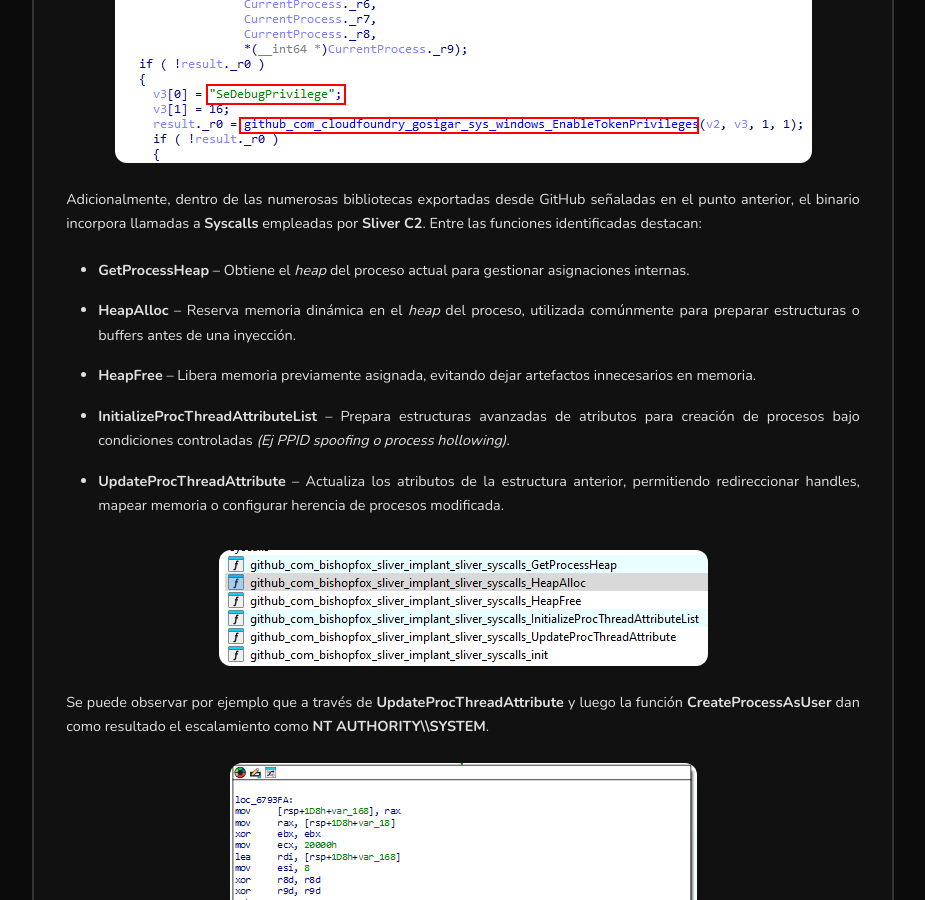
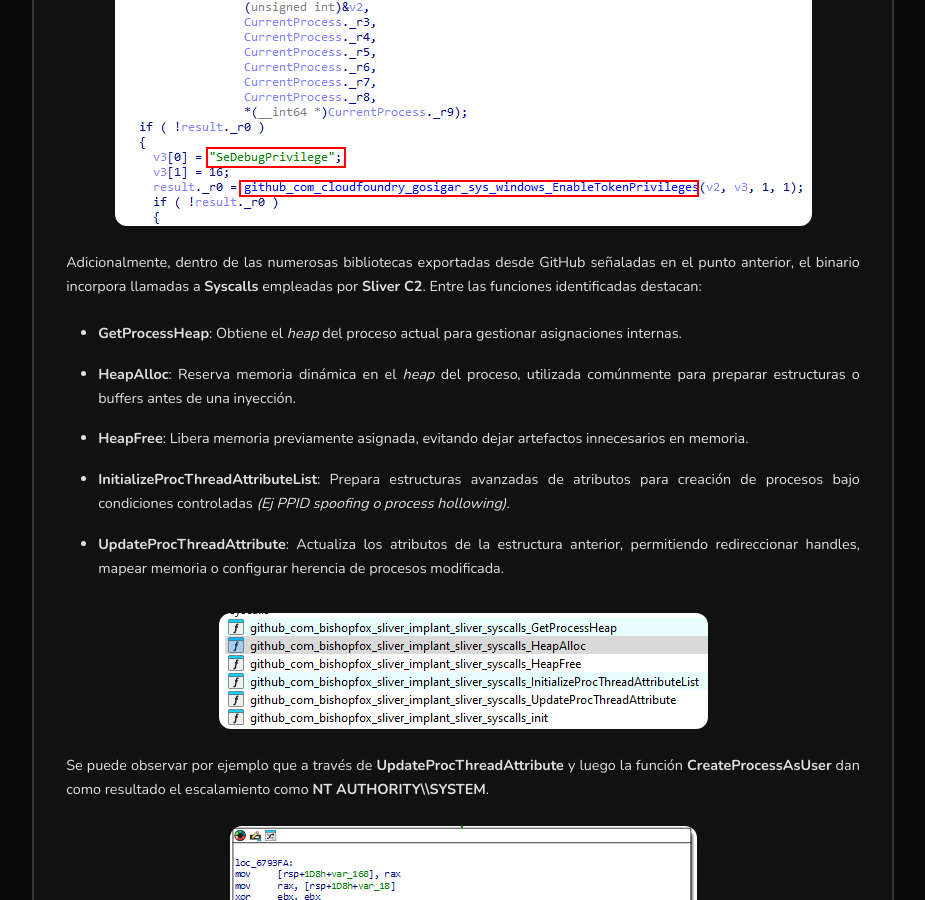
Before and after one commit to NaotaClone/naotaclone.github.io, a Jekyll site: the page built from _posts/2026-01-16-anubis-ransomware.md, in a window 1280 px wide and 900 px high, scrolled down 7661 px. Shown: the whole window, without its empty margins (177-1102 px from the left). Built offline with Jekyll 4.4.1, drawn with Linux system fonts in a browser that asks for light colours; nearby versions of some CDN libraries; some of the changed text lies outside the part shown.

Commit message:
Correcion

```diff
--- a/_posts/2026-01-16-anubis-ransomware.md
+++ b/_posts/2026-01-16-anubis-ransomware.md
@@ -88,11 +90,11 @@ Por otro lado, la elevación de privilegios al momento de utilizar la opción **
 
 Adicionalmente, dentro de las numerosas bibliotecas exportadas desde GitHub señaladas en el punto anterior, el binario incorpora llamadas a **Syscalls** empleadas por **Sliver C2**. Entre las funciones identificadas destacan:
 
-* **GetProcessHeap** – Obtiene el *heap* del proceso actual para gestionar asignaciones internas.
-* **HeapAlloc** – Reserva memoria dinámica en el *heap* del proceso, utilizada comúnmente para preparar estructuras o buffers antes de una inyección.
-* **HeapFree** – Libera memoria previamente asignada, evitando dejar artefactos innecesarios en memoria.
-* **InitializeProcThreadAttributeList** – Prepara estructuras avanzadas de atributos para creación de procesos bajo condiciones controladas *(Ej PPID spoofing o process hollowing)*.
-* **UpdateProcThreadAttribute** – Actualiza los atributos de la estructura anterior, permitiendo redireccionar handles, mapear memoria o configurar herencia de procesos modificada.
+* **GetProcessHeap**: Obtiene el *heap* del proceso actual para gestionar asignaciones internas.
+* **HeapAlloc**: Reserva memoria dinámica en el *heap* del proceso, utilizada comúnmente para preparar estructuras o buffers antes de una inyección.
+* **HeapFree**: Libera memoria previamente asignada, evitando dejar artefactos innecesarios en memoria.
+* **InitializeProcThreadAttributeList**: Prepara estructuras avanzadas de atributos para creación de procesos bajo condiciones controladas *(Ej PPID spoofing o process hollowing)*.
+* **UpdateProcThreadAttribute**: Actualiza los atributos de la estructura anterior, permitiendo redireccionar handles, mapear memoria o configurar herencia de procesos modificada.
 
 ![Imagen DLS - discovery](/assets/images/anubis/sliver.png)
 
```
Also changed, not shown: other parts of _posts/2026-01-16-anubis-ransomware.md (+2 -0 lines).
